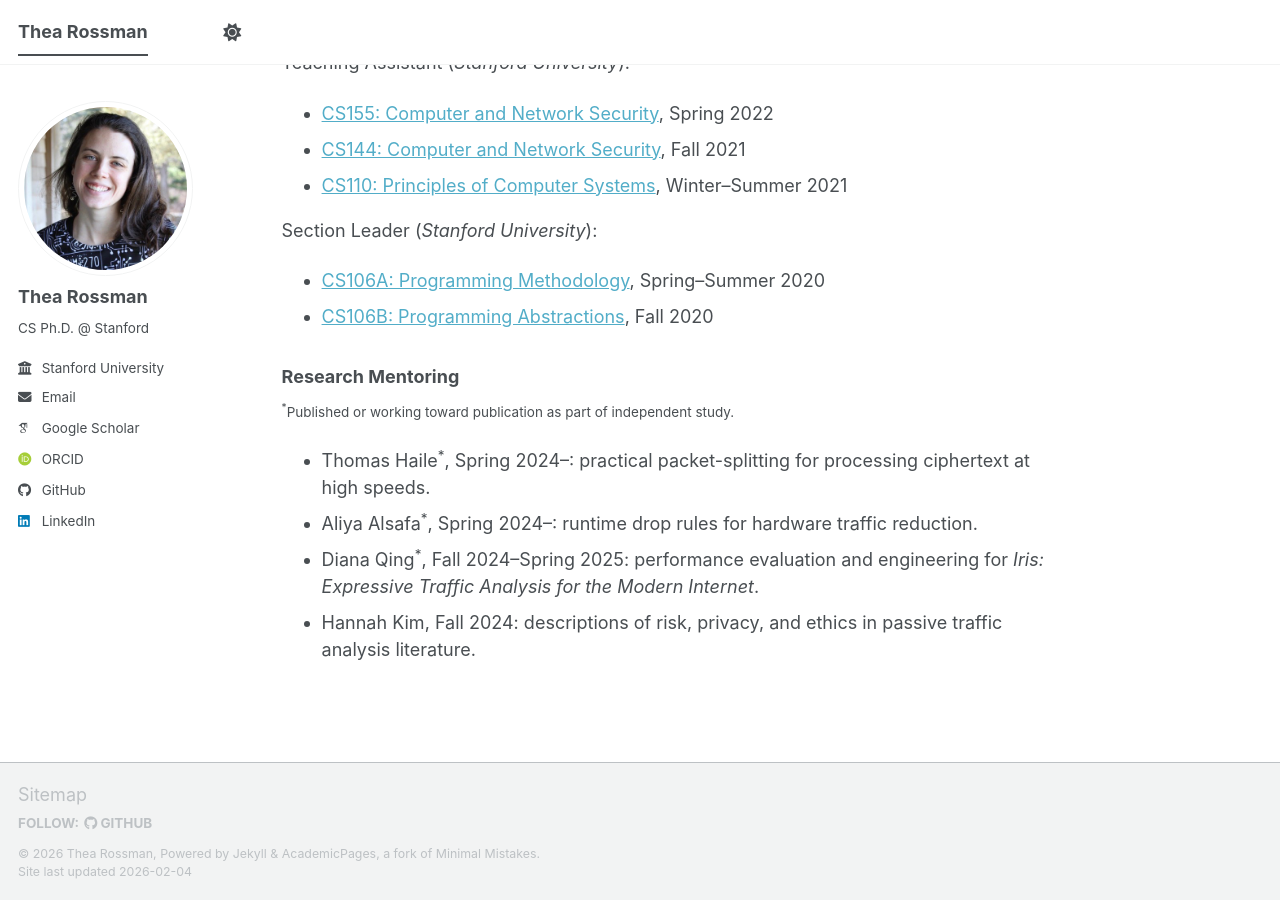
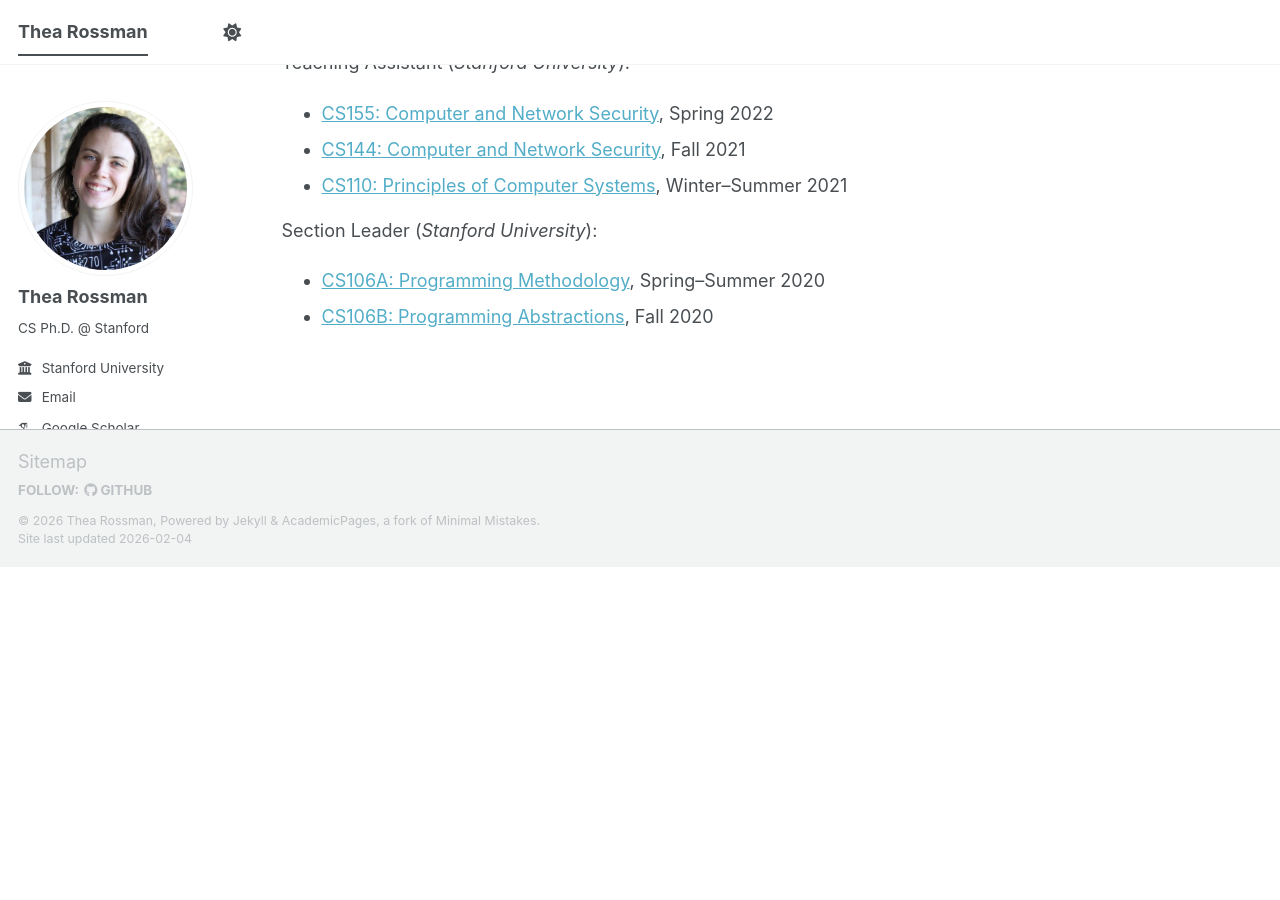
Before and after one commit to thearossman/thearossman.github.io, a Jekyll site: the page built from _pages/about.md, in a window 1280 px wide and 900 px high, scrolled down 1212 px. Built offline with Jekyll 4.4.1, drawn with Linux system fonts in a browser that asks for light colours; some web fonts are replaced; a script bundle is joined from its source files by our own code; library files that are not in the unit come from our copies; after the commit the page ends 1779 px from its top, so only the background shows below that.

Commit message:
remove research mentoring for now

```diff
--- a/_pages/about.md
+++ b/_pages/about.md
@@ -53,12 +53,3 @@ Teaching Assistant (*Stanford University*):
 Section Leader (*Stanford University*):
 * [CS106A: Programming Methodology](https://web.stanford.edu/class/cs106a/), Spring--Summer 2020
 * [CS106B: Programming Abstractions](https://web.stanford.edu/class/cs106b/), Fall 2020
-
-### Research Mentoring
-
-<small><sup>\*</sup>Published or working toward publication as part of independent study.</small>
-
-* Thomas Haile<sup>\*</sup>, Spring 2024--: practical packet-splitting for processing ciphertext at high speeds.
-* Aliya Alsafa<sup>\*</sup>, Spring 2024--: runtime drop rules for hardware traffic reduction.
-* Diana Qing<sup>\*</sup>, Fall 2024--Spring 2025: performance evaluation and engineering for *Iris: Expressive Traffic Analysis for the Modern Internet*.
-* Hannah Kim, Fall 2024: descriptions of risk, privacy, and ethics in passive traffic analysis literature.
```
